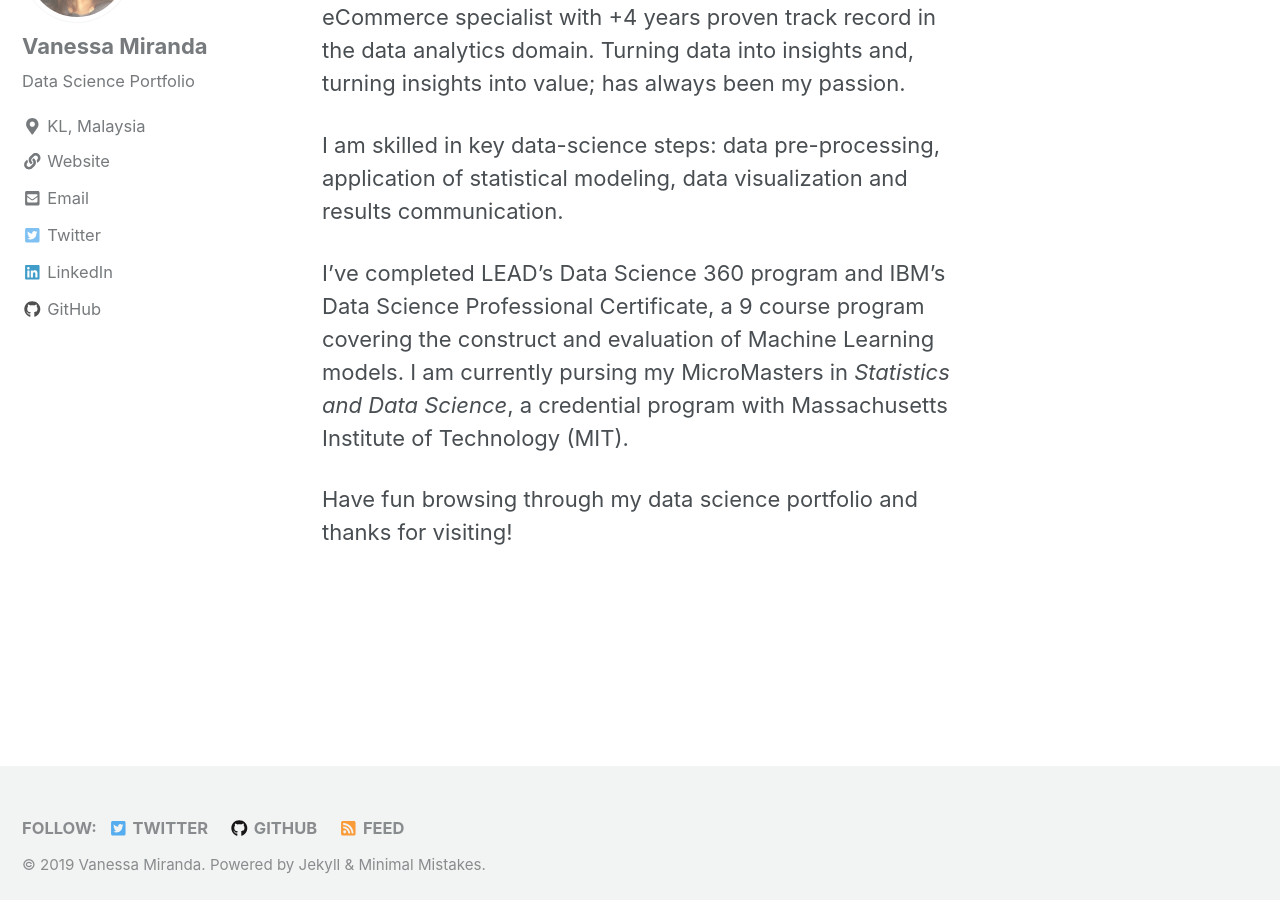
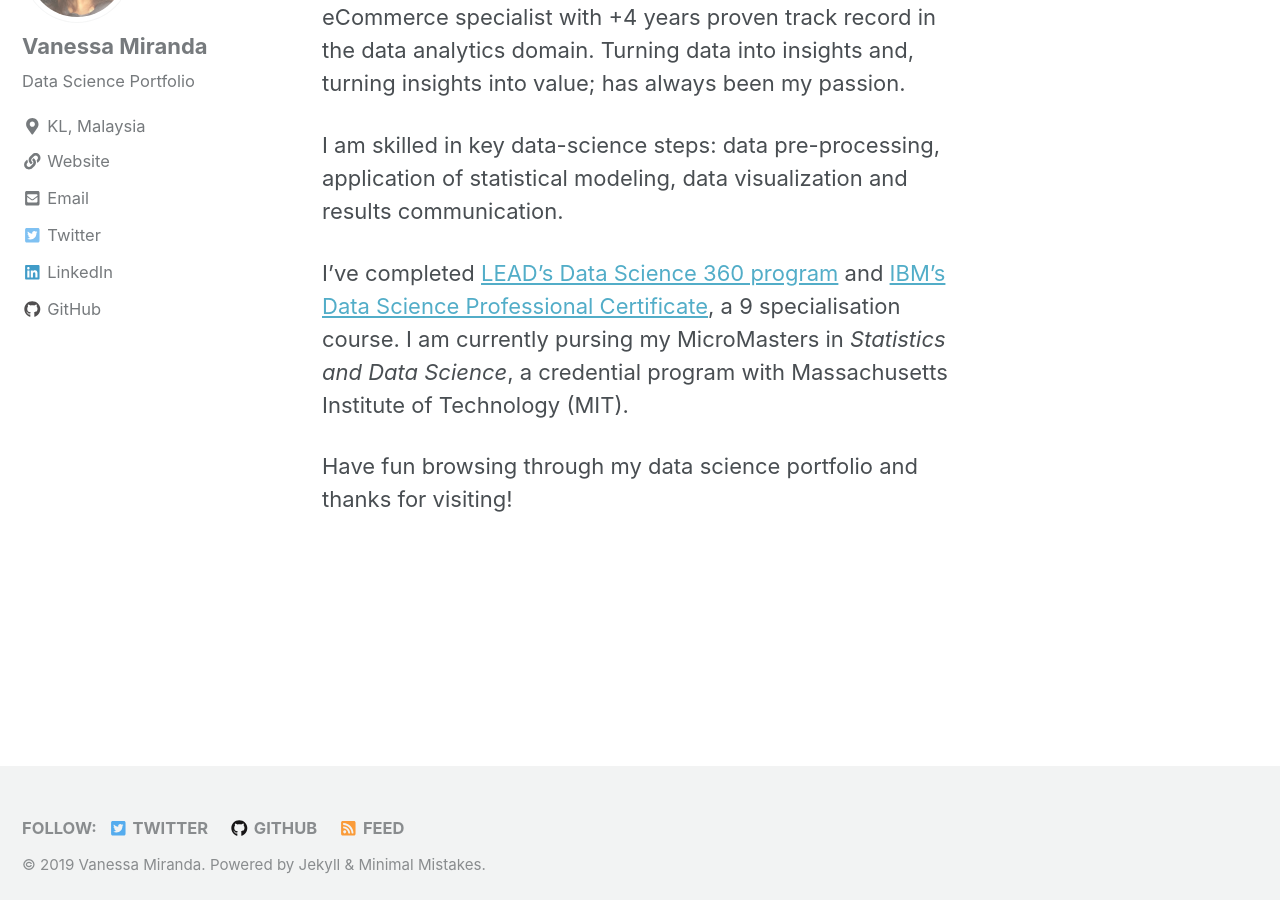
Before and after one commit to vanessamiranda/vanessamiranda.github.io, a Jekyll site: the page built from _pages/about.md, in a window 1280 px wide and 900 px high, scrolled down 744 px. Built offline with Jekyll 4.4.1, drawn with Linux system fonts in a browser that asks for light colours; nearby versions of some CDN libraries.

Commit message:
update links

```diff
--- a/_pages/about.md
+++ b/_pages/about.md
@@ -11,6 +11,6 @@ I'm Vanessa, a +9 years experienced digital marketing / eCommerce specialist wit
 
 I am skilled in key data-science steps: data pre-processing, application of statistical modeling, data visualization and results communication.
 
-I've completed LEAD's Data Science 360 program and IBM's Data Science Professional Certificate, a 9 course program covering the construct and evaluation of Machine Learning models. I am currently pursing my MicroMasters in *Statistics and Data Science*, a credential program with Massachusetts Institute of Technology (MIT).
+I've completed [LEAD's Data Science 360 program](https://drive.google.com/file/d/1vampVS6D48Lu1LdUm8_HOpgf3swUv8N-/view) and [IBM's Data Science Professional Certificate](https://www.coursera.org/account/accomplishments/specialization/95MKH4XSL2XA), a 9 specialisation course. I am currently pursing my MicroMasters in *Statistics and Data Science*, a credential program with Massachusetts Institute of Technology (MIT).
 
 Have fun browsing through my data science portfolio and thanks for visiting!
```
